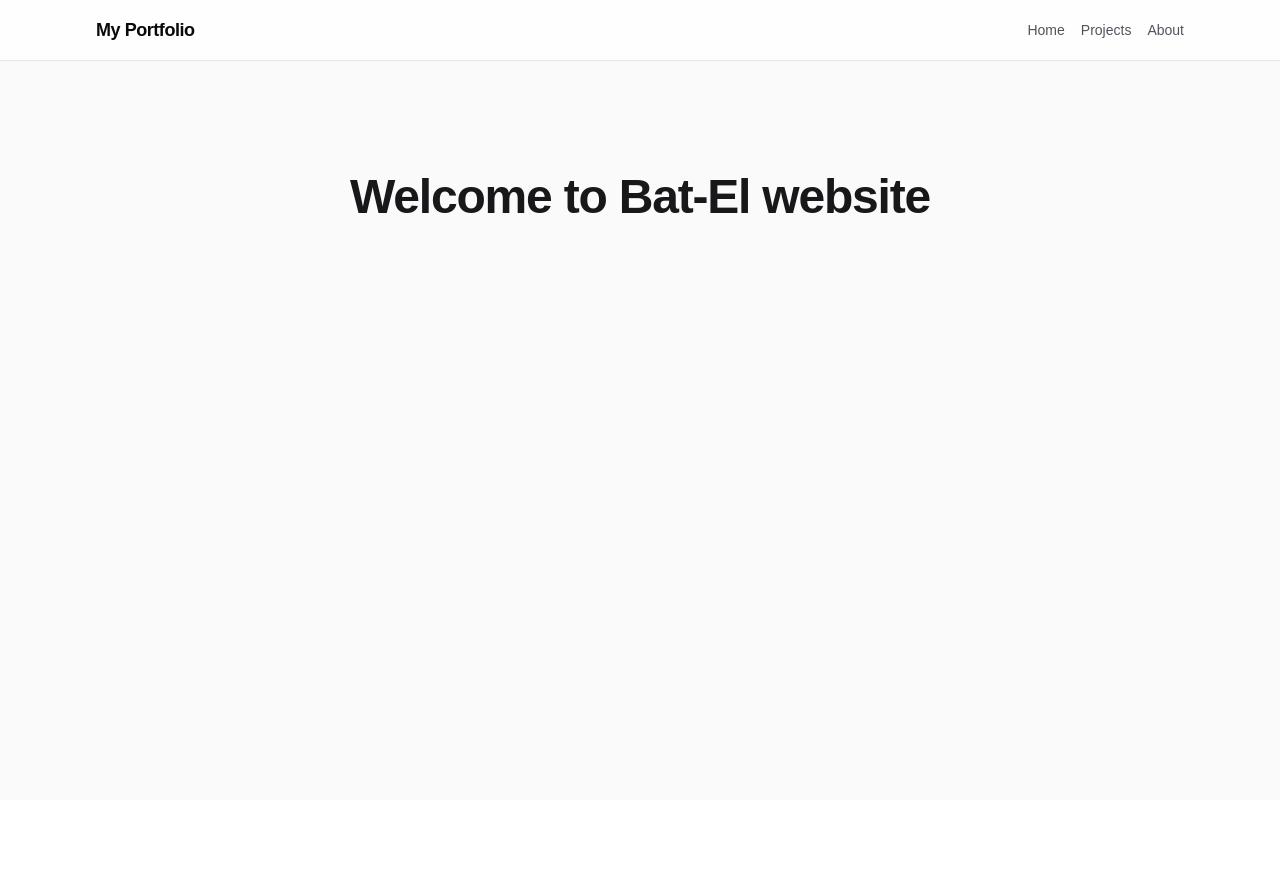
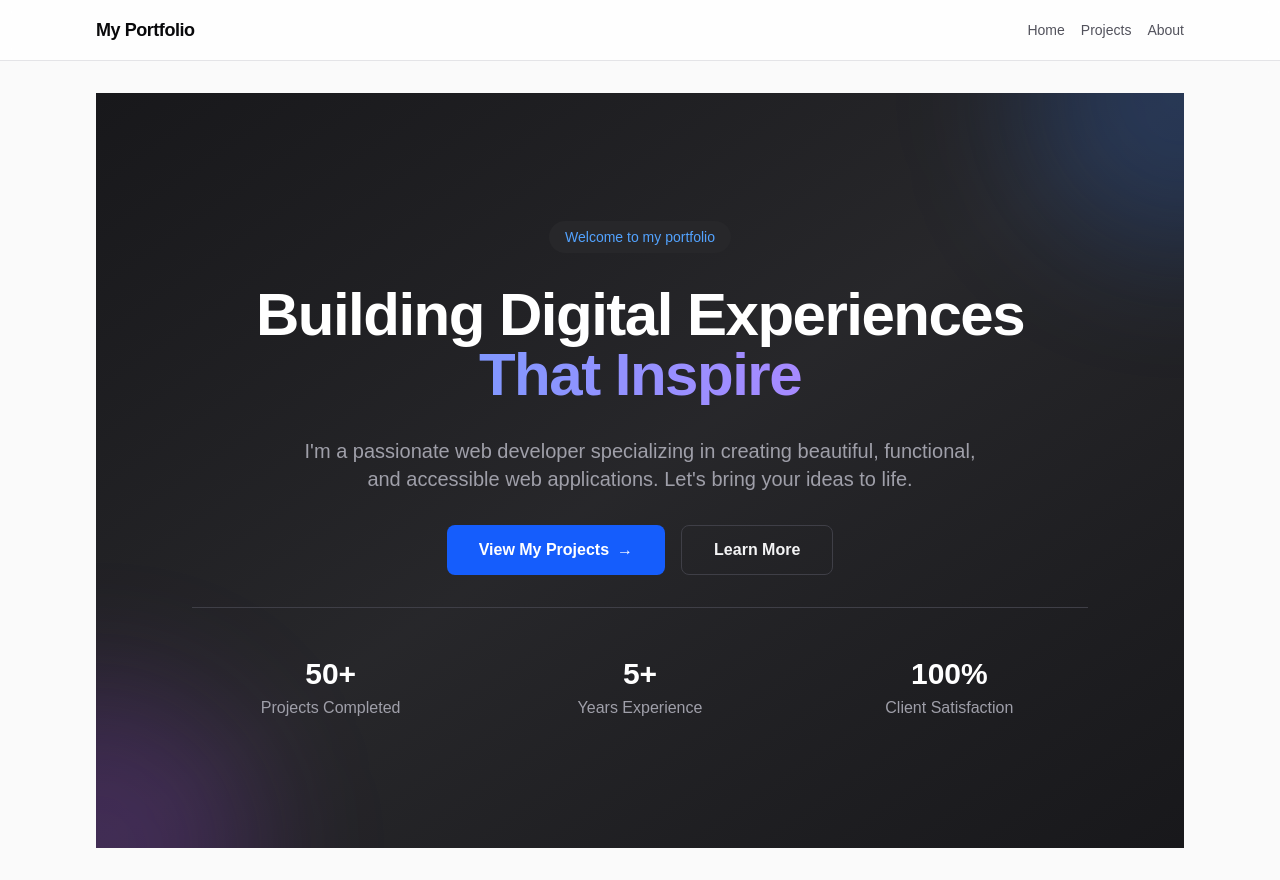
Before and after one commit to Bat-elGol/my-app, a Next.js app: page / in a window 1280 px wide. Before the commit the page ends 800 px from the top, so only its background shows below. Built offline with nearby package versions, Linux system fonts and the light colour scheme.

Commit message:
Add HeroSection component with accessible markup

```diff
--- /dev/null
+++ b/app/components/HeroSection.tsx
@@ -0,0 +1,88 @@
+// app/components/HeroSection.tsx
+import type { ReactElement } from 'react';
+import Link from 'next/link';
+
+export function HeroSection(): ReactElement {
+  return (
+    <section className="relative overflow-hidden bg-gradient-to-br from-zinc-900 via-zinc-800 to-zinc-900 px-4 py-20 sm:px-6 lg:px-8 lg:py-32">
+      {/* Background decoration */}
+      <div className="absolute inset-0 overflow-hidden">
+        <div className="absolute -top-40 -right-40 h-80 w-80 rounded-full bg-blue-500/20 blur-3xl" />
+        <div className="absolute -bottom-40 -left-40 h-80 w-80 rounded-full bg-purple-500/20 blur-3xl" />
+      </div>
+
+      {/* Content */}
+      <div className="relative mx-auto max-w-4xl">
+        <div className="space-y-8 text-center">
+          {/* Eyebrow text */}
+          <div className="inline-flex items-center rounded-full bg-zinc-800 px-4 py-1.5">
+            <span className="text-sm font-medium text-blue-400">
+              Welcome to my portfolio
+            </span>
+          </div>
+
+          {/* Main heading */}
+          <h1 className="text-4xl font-bold tracking-tight text-white sm:text-5xl lg:text-6xl">
+            Building Digital Experiences
+            <span className="block bg-gradient-to-r from-blue-400 to-purple-400 bg-clip-text text-transparent">
+              That Inspire
+            </span>
+          </h1>
+
+          {/* Description */}
+          <p className="mx-auto max-w-2xl text-lg text-zinc-400 sm:text-xl">
+            {
+              "I'm a passionate web developer specializing in creating beautiful, functional, and accessible web applications. Let's bring your ideas to life."
+            }
+          </p>
+
+          {/* CTA Buttons */}
+          <div className="flex flex-col gap-4 sm:flex-row sm:justify-center">
+            <Link
+              href="/projects"
+              className="inline-flex items-center justify-center rounded-lg bg-blue-600 px-8 py-3 font-semibold text-white transition hover:bg-blue-700 focus:outline-none focus:ring-2 focus:ring-blue-500 focus:ring-offset-2 focus:ring-offset-zinc-900"
+            >
+              View My Projects
+              <span className="ml-2">→</span>
+            </Link>
+
+            <Link
+              href="/about"
+              className="inline-flex items-center justify-center rounded-lg border border-zinc-700 px-8 py-3 font-semibold text-zinc-100 transition hover:bg-zinc-800 focus:outline-none focus:ring-2 focus:ring-zinc-500 focus:ring-offset-2 focus:ring-offset-zinc-900"
+            >
+              Learn More
+            </Link>
+          </div>
+
+          {/* Stats section */}
+          <div className="grid grid-cols-3 gap-4 border-t border-zinc-700 pt-12 sm:gap-8">
+            <div>
+              <div className="text-2xl font-bold text-white sm:text-3xl">
+                50+
+              </div>
+              <p className="mt-1 text-sm text-zinc-400 sm:text-base">
+                Projects Completed
+              </p>
+            </div>
+            <div>
+              <div className="text-2xl font-bold text-white sm:text-3xl">
+                5+
+              </div>
+              <p className="mt-1 text-sm text-zinc-400 sm:text-base">
+                Years Experience
+              </p>
+            </div>
+            <div>
+              <div className="text-2xl font-bold text-white sm:text-3xl">
+                100%
+              </div>
+              <p className="mt-1 text-sm text-zinc-400 sm:text-base">
+                Client Satisfaction
+              </p>
+            </div>
+          </div>
+        </div>
+      </div>
+    </section>
+  );
+}
--- a/app/page.tsx
+++ b/app/page.tsx
@@ -1,9 +1,5 @@
+import { HeroSection } from './components/HeroSection';
+
 export default function Home() {
-  return (
-    <div className="flex flex-col items-center justify-center py-20">
-      <h1 className="text-4xl font-bold tracking-tight text-zinc-900 sm:text-5xl">
-        Welcome to Bat-El website
-      </h1>
-    </div>
-  );
+  return <HeroSection />;
 }
```
Also changed, not shown: 1 other file (tests, documents, lock files or other folders).
